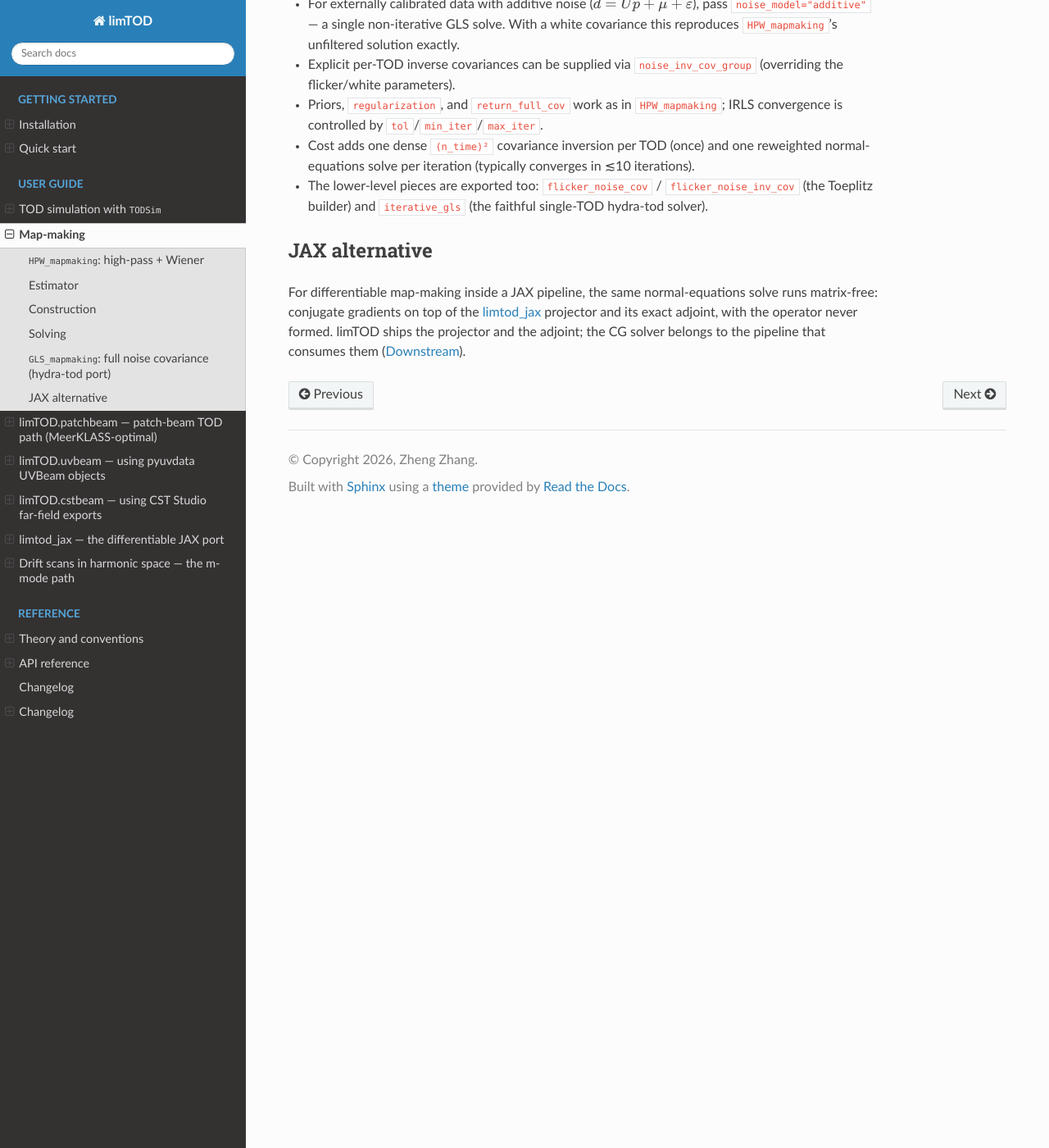
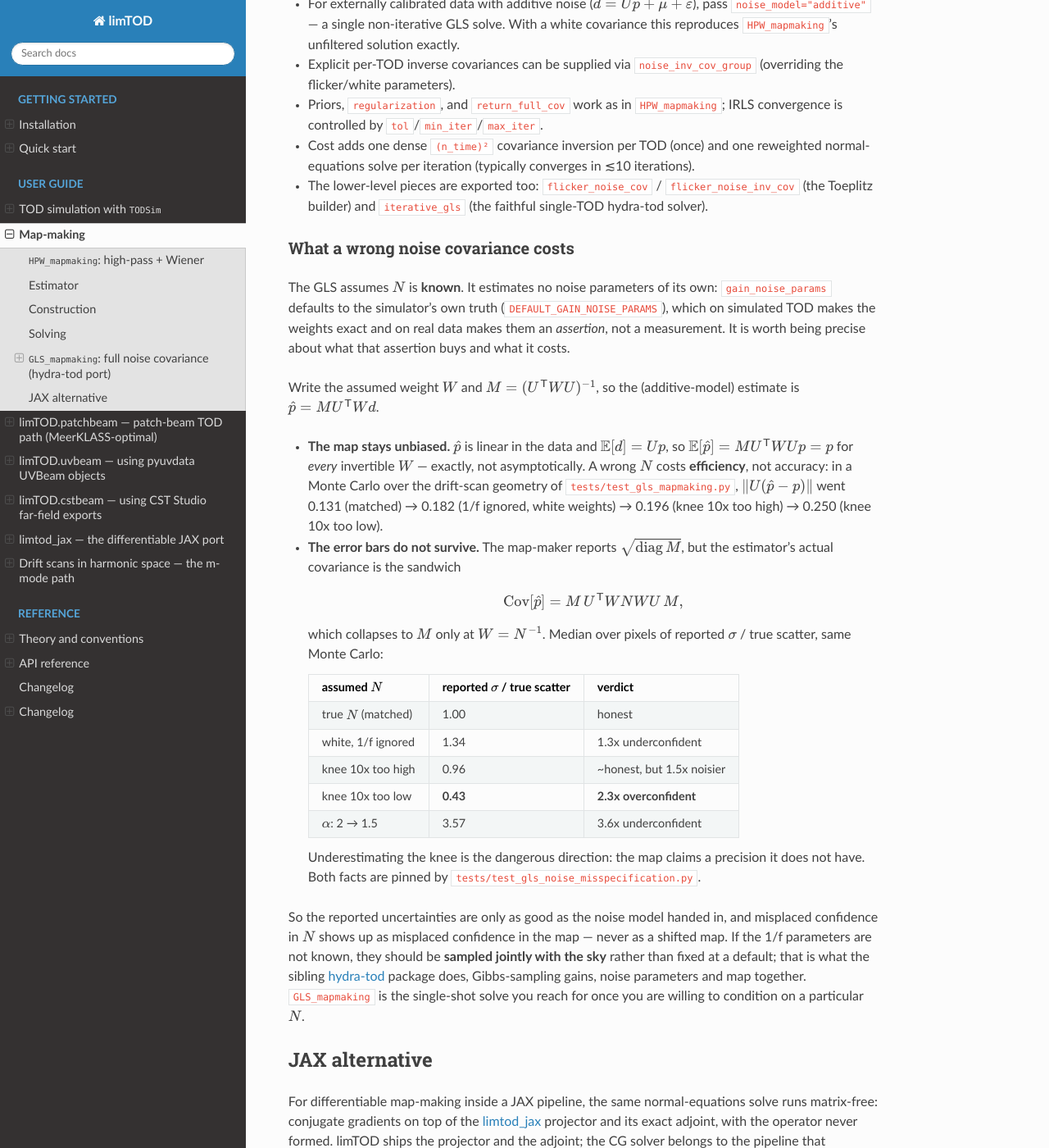
Before and after one commit to zzhang0123/limTOD, a Sphinx documentation site: the page built from docs/mapmaking.md, in a window 1280 px wide and 1400 px high, scrolled down 2836 px. Shown: the whole window at 82% size. Built offline with Sphinx 7.4.7 and the Read the Docs theme 3.1.0, drawn with Linux system fonts in a browser that asks for light colours.

Commit message:
test: pin what a wrong noise covariance costs the GLS map-maker
Every test in test_gls_mapmaking.py generated the TOD and solved it with
the same FLICKER/WVAR, so nothing pinned the behaviour when the assumed
noise covariance is wrong -- the normal situation on real data, where
gain_noise_params defaults to the simulator's own truth and the solver
estimates nothing.

Two facts, Monte Carlo over the same drift-scan geometry, shrunk to
nside=2 / 150 samples / 42 pixels / 800 realisations so the suite stays
fast (2.5s):

- the point estimate stays unbiased for ANY assumed N, exactly, since
  E[p_hat] = (U'WU)^-1 U'W U p = p for every invertible W. A wrong N
  costs efficiency: the projected error grows 2.3x when the 1/f knee is
  assumed 10x too low.
- the reported uncertainties do not survive. The map-maker reports
  (U'WU)^-1 but the true covariance is the sandwich
  (U'WU)^-1 U'W N W U (U'WU)^-1. Median reported sigma / true scatter
  runs 1.00 (matched), 0.39 (knee 10x too low -- 2.6x OVERCONFIDENT),
  3.24 (alpha 2 -> 1.5). The sandwich itself is pinned alongside, so the
  discrepancies are shown to be the weighting rather than the ensemble.

docs/mapmaking.md records the same under the GLS notes, with the
full-size numbers (400 samples, 173 pixels, 2000 realisations) and the
pointer to hydra-tod, which samples the noise parameters jointly with
the sky instead of conditioning on a default.

Co-Authored-By: Claude Opus 5 <noreply@anthropic.com>

```diff
--- a/docs/mapmaking.md
+++ b/docs/mapmaking.md
@@ -160,6 +160,58 @@ Notes:
   `flicker_noise_inv_cov` (the Toeplitz builder) and `iterative_gls`
   (the faithful single-TOD hydra-tod solver).
 
+### What a wrong noise covariance costs
+
+The GLS assumes $N$ is **known**. It estimates no noise parameters of its
+own: `gain_noise_params` defaults to the simulator's own truth
+(`DEFAULT_GAIN_NOISE_PARAMS`), which on simulated TOD makes the weights
+exact and on real data makes them an *assertion*, not a measurement. It is
+worth being precise about what that assertion buys and what it costs.
+
+Write the assumed weight $W$ and $M = (U^\mathsf{T} W U)^{-1}$, so the
+(additive-model) estimate is $\hat p = M U^\mathsf{T} W d$.
+
+- **The map stays unbiased.** $\hat p$ is linear in the data and
+  $\mathbb{E}[d] = Up$, so $\mathbb{E}[\hat p] = M U^\mathsf{T} W U p = p$
+  for *every* invertible $W$ — exactly, not asymptotically. A wrong $N$
+  costs **efficiency**, not accuracy: in a Monte Carlo over the drift-scan
+  geometry of `tests/test_gls_mapmaking.py`, $\|U(\hat p - p)\|$ went
+  0.131 (matched) → 0.182 (1/f ignored, white weights) → 0.196 (knee 10x
+  too high) → 0.250 (knee 10x too low).
+
+- **The error bars do not survive.** The map-maker reports
+  $\sqrt{\mathrm{diag}\,M}$, but the estimator's actual covariance is the
+  sandwich
+
+  $$
+  \mathrm{Cov}[\hat p] = M\,U^\mathsf{T} W N W U\,M ,
+  $$
+
+  which collapses to $M$ only at $W = N^{-1}$. Median over pixels of
+  reported $\sigma$ / true scatter, same Monte Carlo:
+
+  | assumed $N$ | reported $\sigma$ / true scatter | verdict |
+  |---|---|---|
+  | true $N$ (matched) | 1.00 | honest |
+  | white, 1/f ignored | 1.34 | 1.3x underconfident |
+  | knee 10x too high | 0.96 | ~honest, but 1.5x noisier |
+  | knee 10x too low | **0.43** | **2.3x overconfident** |
+  | $\alpha$: 2 → 1.5 | 3.57 | 3.6x underconfident |
+
+  Underestimating the knee is the dangerous direction: the map claims a
+  precision it does not have. Both facts are pinned by
+  `tests/test_gls_noise_misspecification.py`.
+
+So the reported uncertainties are only as good as the noise model handed
+in, and misplaced confidence in $N$ shows up as misplaced confidence in
+the map — never as a shifted map. If the 1/f parameters are not known,
+they should be **sampled jointly with the sky** rather than fixed at a
+default; that is what the sibling
+[hydra-tod](https://github.com/hydra-cosmology/hydra-tod) package does,
+Gibbs-sampling gains, noise parameters and map together. `GLS_mapmaking`
+is the single-shot solve you reach for once you are willing to condition
+on a particular $N$.
+
 ## JAX alternative
 
 For differentiable map-making inside a JAX pipeline, the same
```
Also changed, not shown: 1 other file.
